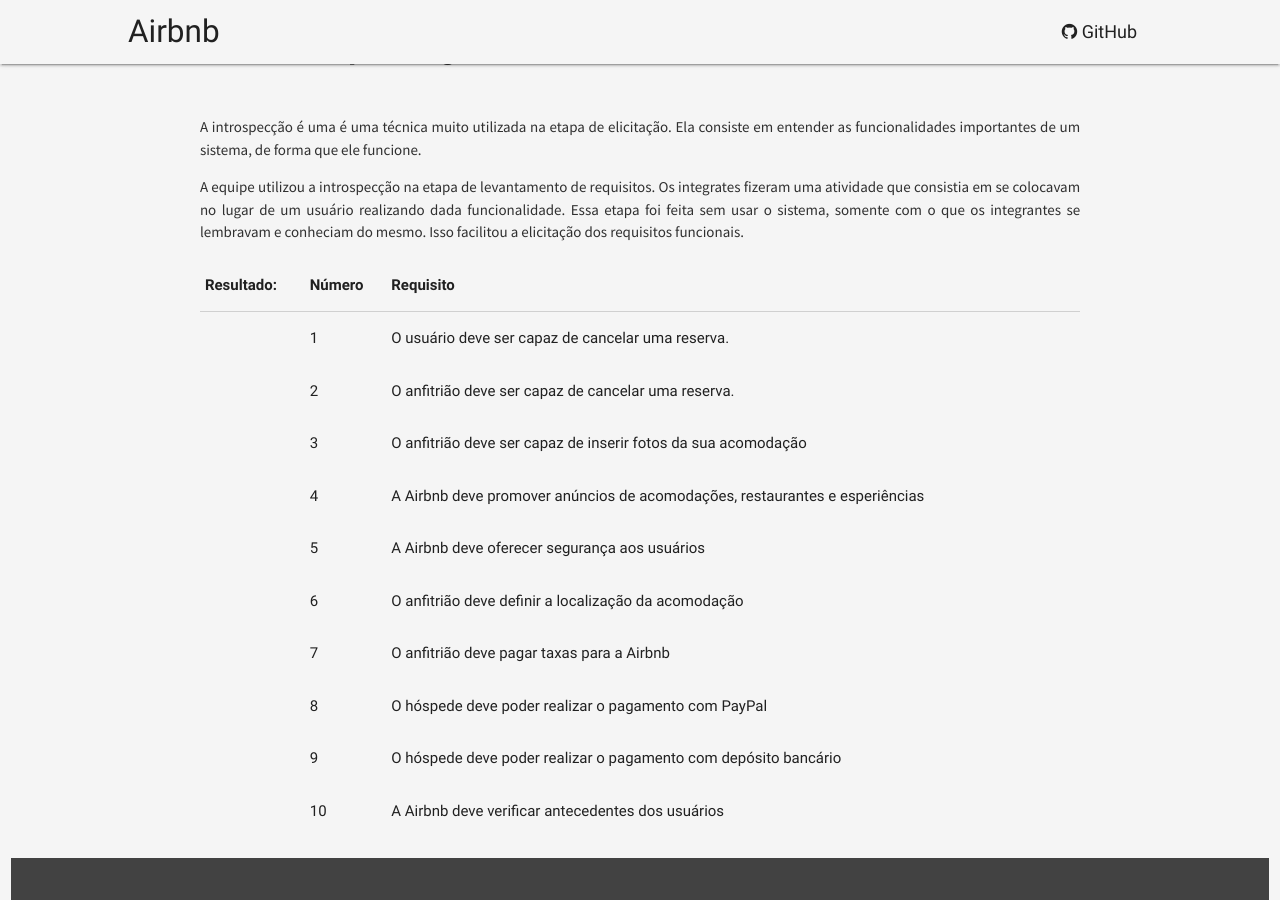
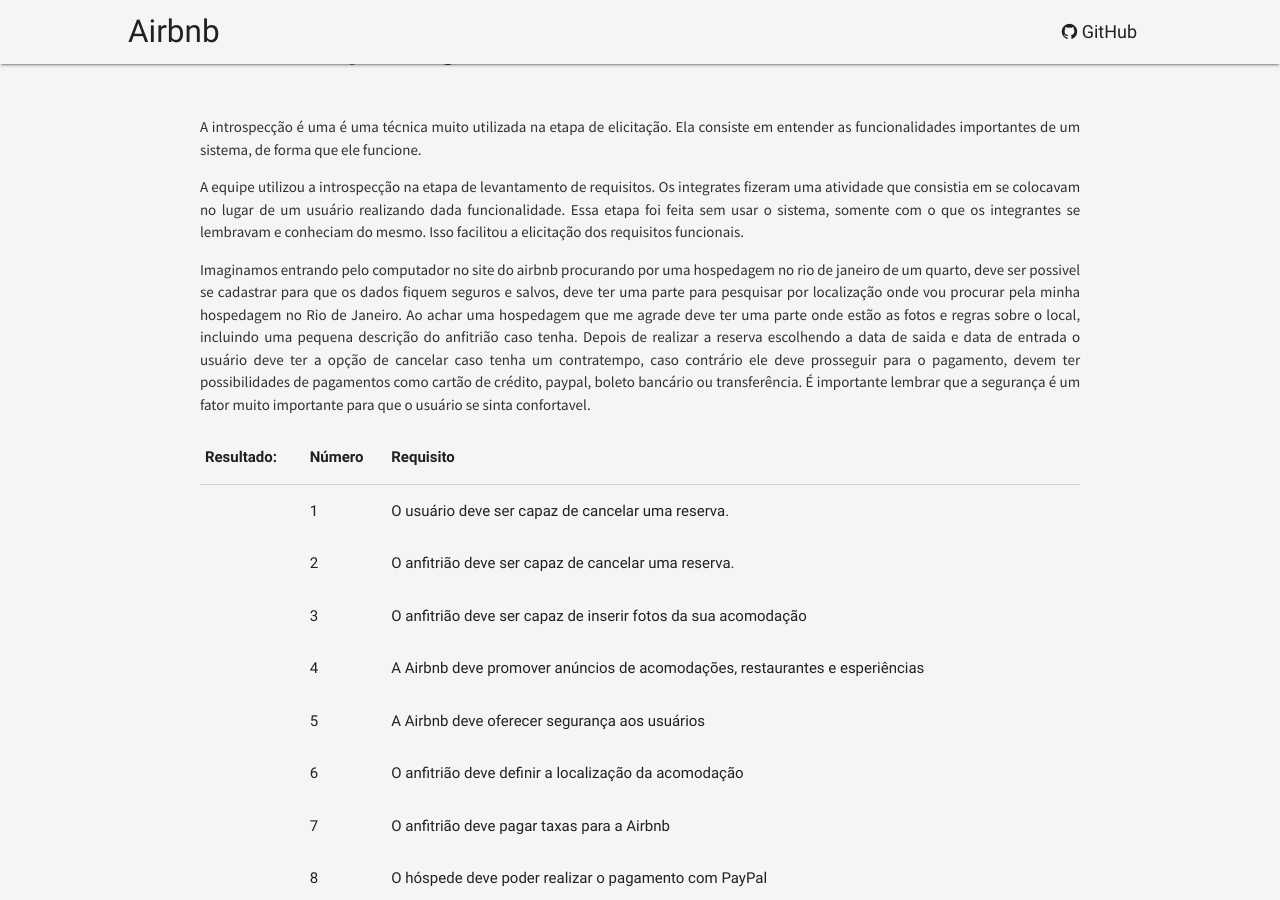
Before and after one commit to Requisitos-2018-2/airbnb, a Jekyll site: the page built from elicitacao/index.md, in a window 1280 px wide and 900 px high, scrolled down 1997 px. Built offline with Jekyll 4.4.1, drawn with Linux system fonts in a browser that asks for light colours; our own code applies the rules of GitHub Pages for plain Markdown files.

Commit message:
update storytelling

```diff
--- a/elicitacao/index.md
+++ b/elicitacao/index.md
@@ -36,6 +36,8 @@
 
 A equipe utilizou a introspecção na etapa de levantamento de requisitos. Os integrates fizeram uma atividade que consistia em se colocavam no lugar de um usuário realizando dada funcionalidade. Essa etapa foi feita sem usar o sistema, somente com o que os integrantes se lembravam e conheciam do mesmo. Isso facilitou a elicitação dos requisitos funcionais.
 
+Imaginamos entrando pelo computador no site do airbnb procurando por uma hospedagem no rio de janeiro de um quarto, deve ser possivel se cadastrar para que os dados fiquem seguros e salvos, deve ter uma parte para pesquisar por localização onde vou procurar pela minha hospedagem no Rio de Janeiro. Ao achar uma hospedagem que me agrade deve ter uma parte onde estão as fotos e regras sobre o local, incluindo uma pequena descrição do anfitrião caso tenha. Depois de realizar a reserva escolhendo a data de saida e data de entrada o usuário deve ter a opção de cancelar caso tenha um contratempo, caso contrário ele deve prosseguir para o pagamento, devem ter possibilidades de pagamentos como cartão de crédito, paypal, boleto bancário ou transferência. É importante lembrar que a segurança é um fator muito importante para que o usuário se sinta confortavel.
+
 
 Resultado: | Número | Requisito                                                                              |
 |--------|----------------------------------------------------------------------------------------|
```
